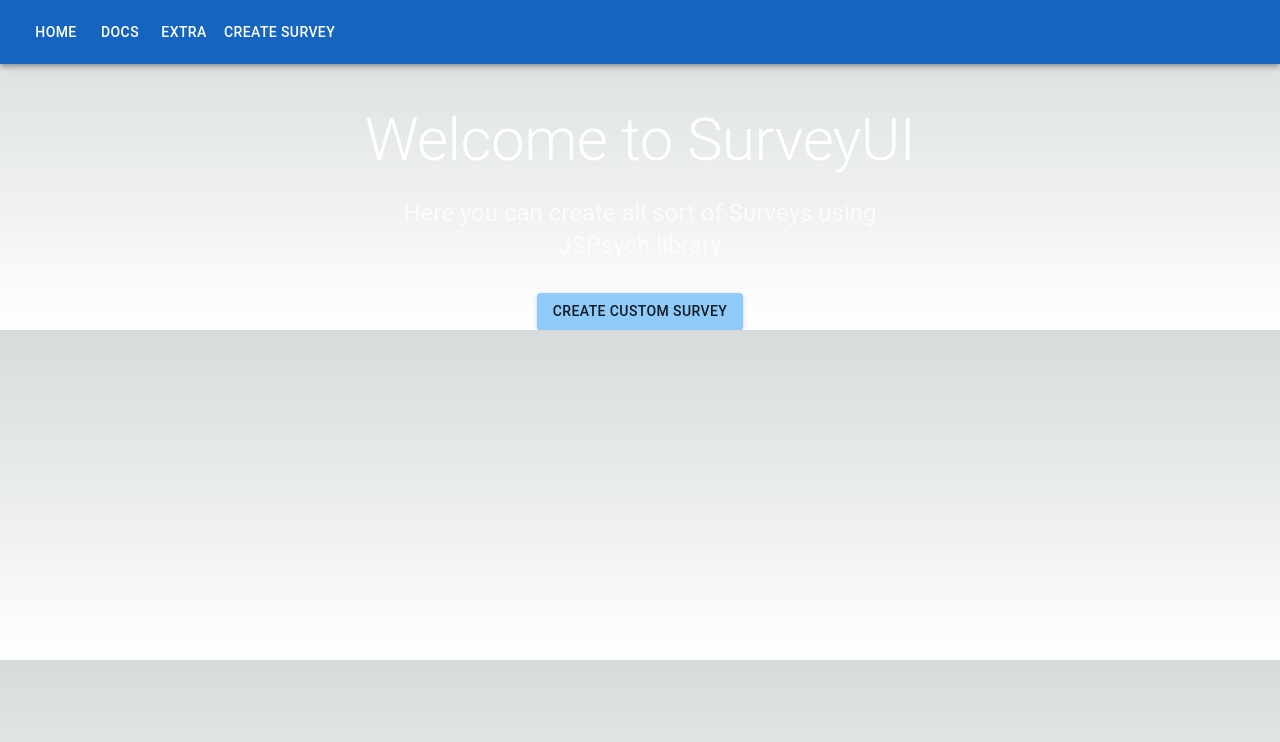
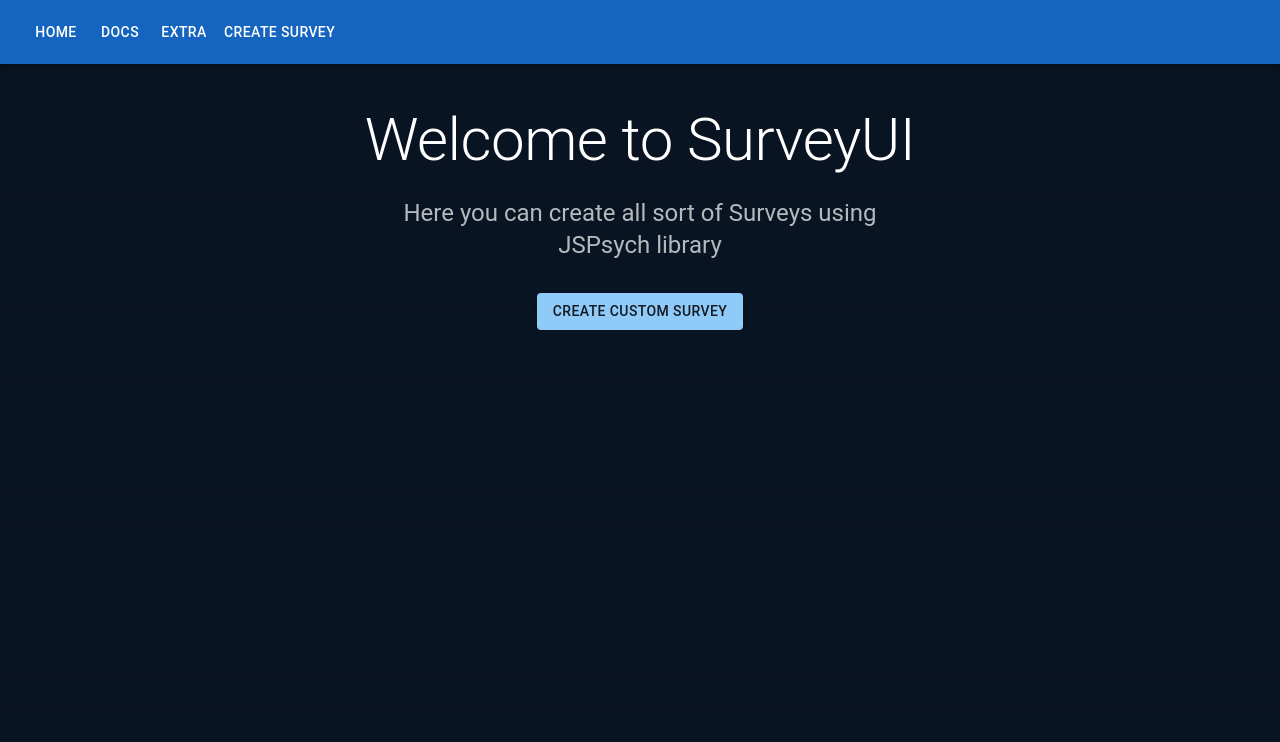
Before and after one commit to ShlomiShitrit/jspsychSurveyUI, a Next.js app: page / in a window 1280 px wide. Shown: the top 742 px of the page. Built offline with nearby package versions, Linux system fonts and the light colour scheme.

Commit message:
change style

```diff
--- a/src/app/globals.css
+++ b/src/app/globals.css
@@ -1,9 +1,9 @@
 :root {
     --max-width: 1100px;
     --border-radius: 12px;
-  --font-mono: ui-monospace, Menlo, Monaco, 'Cascadia Mono', 'Segoe UI Mono',
-    'Roboto Mono', 'Oxygen Mono', 'Ubuntu Monospace', 'Source Code Pro',
-    'Fira Mono', 'Droid Sans Mono', 'Courier New', monospace;
+    --font-mono: ui-monospace, Menlo, Monaco, "Cascadia Mono", "Segoe UI Mono",
+        "Roboto Mono", "Oxygen Mono", "Ubuntu Monospace", "Source Code Pro",
+        "Fira Mono", "Droid Sans Mono", "Courier New", monospace;
 
     --foreground-rgb: 0, 0, 0;
     --background-start-rgb: 214, 219, 220;
@@ -46,7 +46,10 @@
         --background-start-rgb: 0, 0, 0;
         --background-end-rgb: 0, 0, 0;
 
-    --primary-glow: radial-gradient(rgba(1, 65, 255, 0.4), rgba(1, 65, 255, 0));
+        --primary-glow: radial-gradient(
+            rgba(1, 65, 255, 0.4),
+            rgba(1, 65, 255, 0)
+        );
         --secondary-glow: linear-gradient(
             to bottom right,
             rgba(1, 65, 255, 0),
@@ -86,13 +89,9 @@
 }
 
 body {
-  color: rgb(var(--foreground-rgb));
-  background: linear-gradient(
-      to bottom,
-      transparent,
-      rgb(var(--background-end-rgb))
-    )
-    rgb(var(--background-start-rgb));
+    color: rgb(233, 235, 236);
+    background: linear-gradient(to bottom, transparent, rgb(9, 20, 34))
+        rgb(9, 20, 34);
 }
 
 a {
--- a/src/app/layout.tsx
+++ b/src/app/layout.tsx
@@ -2,6 +2,8 @@
 import type { Metadata } from "next";
 import { Inter } from "next/font/google";
 import NavBar from "@/app/Components/UI/NavBar";
+import { ThemeProvider } from "@/app/General/muiComponents";
+import { darkNavyBlueTheme } from "@/app/General/styles";
 
 const inter = Inter({ subsets: ["latin"] });
 
@@ -18,8 +20,8 @@
     return (
         <html lang="en">
             <body className={inter.className}>
-                <NavBar />
-                {children}
+                    <NavBar />
+                    {children}
             </body>
         </html>
     );
```
Lines whose indentation alone changed are shown as unchanged.
